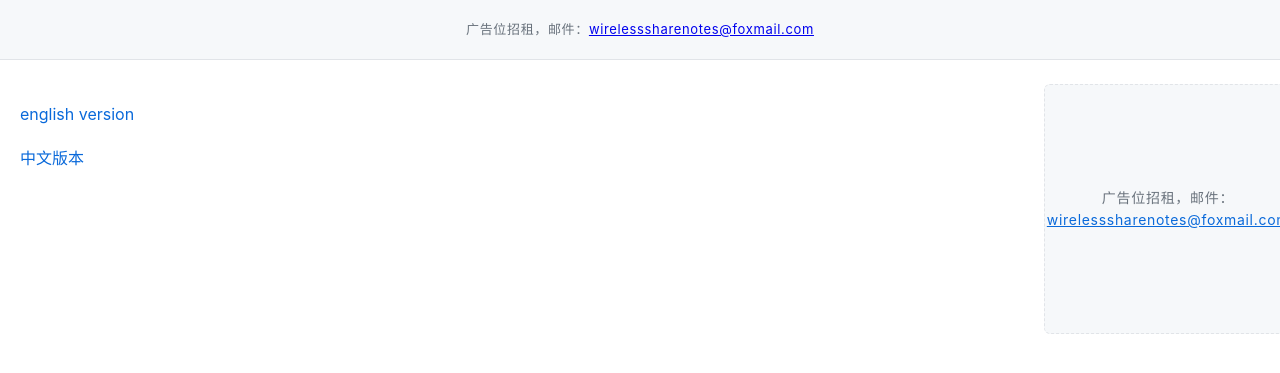
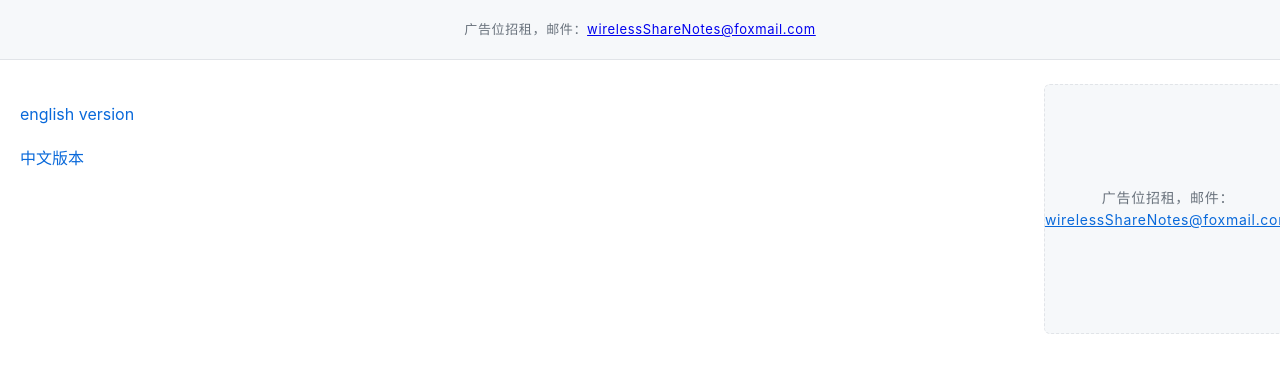
Before and after one commit to lebamath/lebamath.github.io, a Jekyll site: the page built from index.md, in a window 1280 px wide. Shown: the top 373 px of the page. Built offline with Jekyll 4.4.1, drawn with Linux system fonts in a browser that asks for light colours; our own code applies the rules of GitHub Pages for plain Markdown files.

Commit message:
广告位邮箱改成驼峰大小写，方便辨认
wirelesssharenotes@foxmail.com -> wirelessShareNotes@foxmail.com
（邮箱本地部分大小写在实际收发邮件时不影响，只是显示更容易读）
链接文字和 mailto 链接本身都改了。

```diff
--- a/_includes/ads.html
+++ b/_includes/ads.html
@@ -16,5 +16,5 @@
   （那边已经留了 TODO 注释）。
 -->
 <div class="ad-slot">
-  <span class="ad-slot__label">广告位招租，邮件：<a href="mailto:wirelesssharenotes@foxmail.com">wirelesssharenotes@foxmail.com</a></span>
+  <span class="ad-slot__label">广告位招租，邮件：<a href="mailto:wirelessShareNotes@foxmail.com">wirelessShareNotes@foxmail.com</a></span>
 </div>
--- a/_includes/top_ad.html
+++ b/_includes/top_ad.html
@@ -13,4 +13,4 @@
   同时别忘了在 _layouts/default.html 的 <head> 里加上 AdSense 的加载脚本
   （那边已经留了 TODO 注释，和右侧广告栏共用同一段加载脚本即可）。
 -->
-<span class="top-ad-bar__label">广告位招租，邮件：<a href="mailto:wirelesssharenotes@foxmail.com">wirelesssharenotes@foxmail.com</a></span>
+<span class="top-ad-bar__label">广告位招租，邮件：<a href="mailto:wirelessShareNotes@foxmail.com">wirelessShareNotes@foxmail.com</a></span>
```
